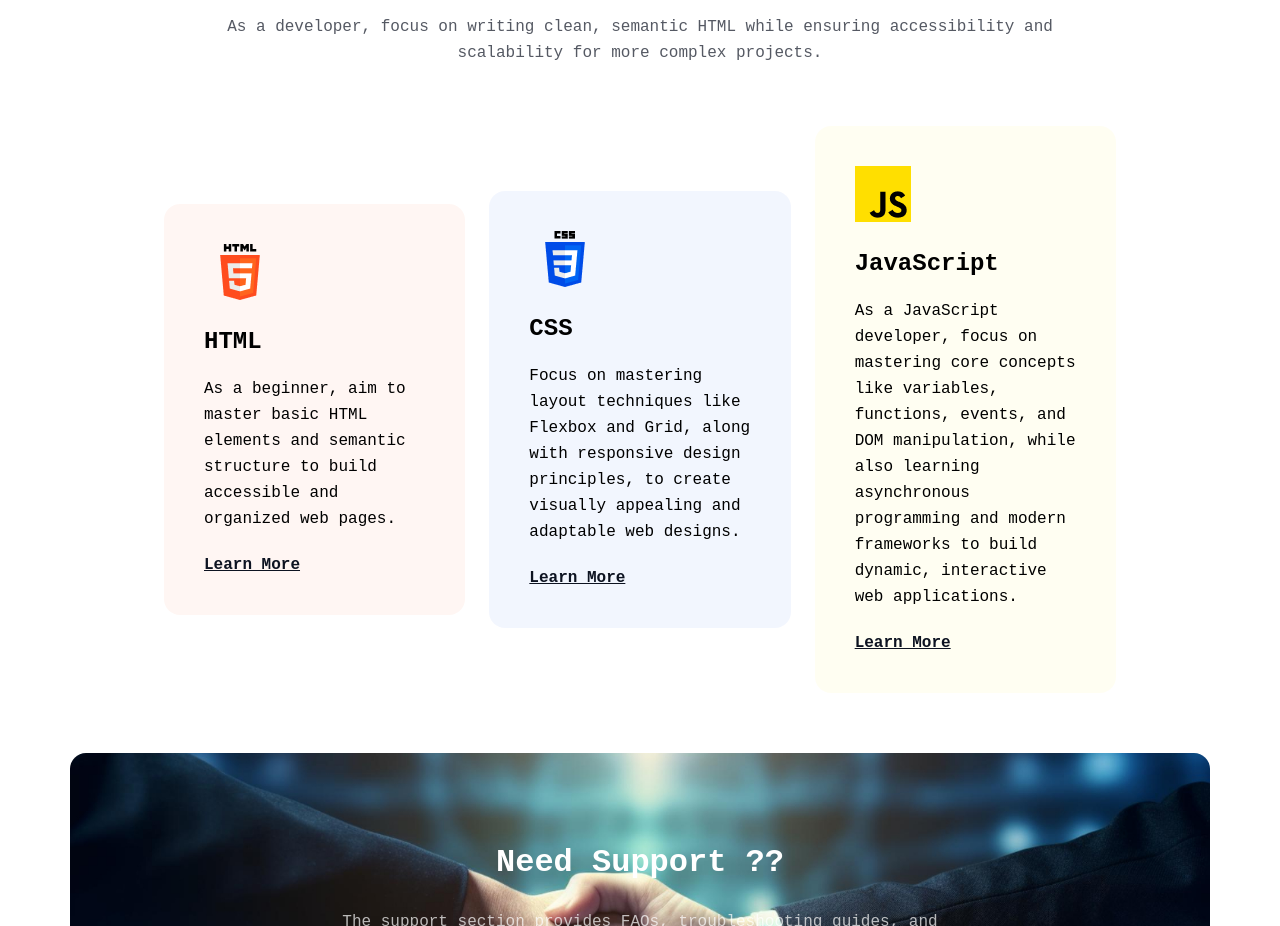
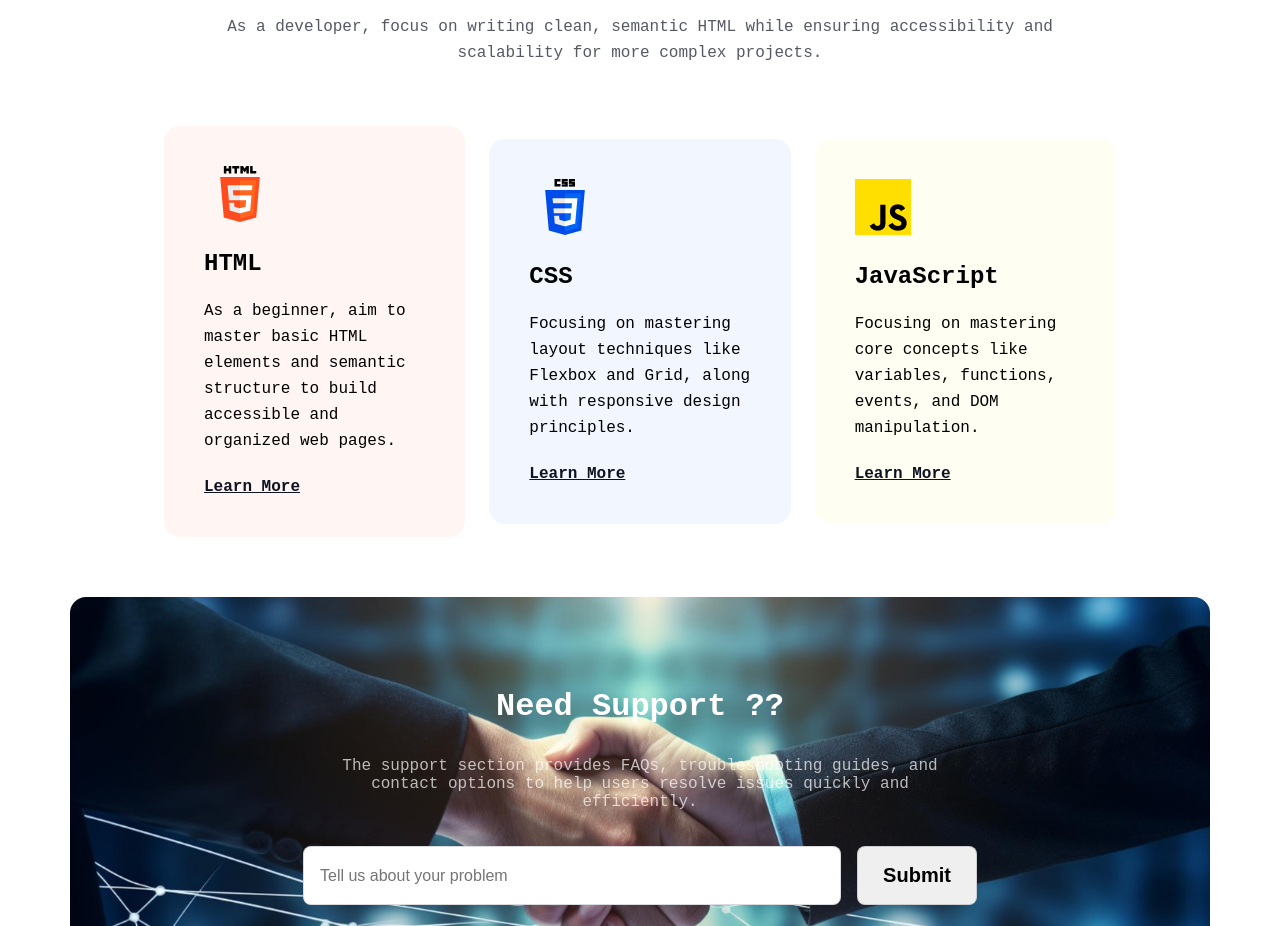
Before and after one commit to subinspectormazed/web-design-1st-assignment, a plain HTML site: page index.html in a window 1280 px wide. Shown: the part 3860-4786 px from the top of the page. Drawn offline with Linux system fonts and the light colour scheme; a web font is replaced by a local one.

Commit message:
why web developement page update

```diff
--- a/index.html
+++ b/index.html
@@ -25,19 +25,22 @@
           practicing, I'll be well on my way to achieving my goal of becoming a
           developer!
         </p>
-        <a href="#contact"><button class="btn-all btn-contact">Contact With Me</button></a>
+        <a href="#contact"
+          ><button class="btn-all btn-contact">Contact With Me</button></a
+        >
       </div>
     </header>
 
     <!-- Goal Section Starts from Here -->
 
-    <main class="goal">
+    <main>
+      <div class="goal">
         <section class="goal-content">
           <h1 class="goal-title dark-1">Why Web Development??</h1>
           <p class="goal-description dark-2">
             Web development is essential because it allows businesses,
-          organizations, and individuals to create and maintain websites and web
-          applications.
+            organizations, and individuals to create and maintain websites and
+            web applications.
           </p>
           <div class="goal-details">
             <div class="objective">
@@ -46,11 +49,14 @@
                   I will Do Coding and Change The World
                 </h2>
                 <p class="objective-description dark-2">
-                With the right skills and passion, I can build technologies that
-                solve global challenges, improve lives, and shape the future.
-                Trying to keep this energy, and I can truly change the world!
+                  With the right skills and passion, I can build technologies
+                  that solve global challenges, improve lives, and shape the
+                  future. Trying to keep this energy, and I can truly change the
+                  world!
                 </p>
-              <a href="#contact"><button class="secondary-btn btn-all">Learn More</button></a>
+                <a href="#contact"
+                  ><button class="secondary-btn btn-all">Learn More</button></a
+                >
               </div>
               <div>
                 <img
@@ -76,8 +82,8 @@
                 <p class="objective-description dark-2">
                   By creating modern web systems, I can improve accessibility,
                   efficiency, and convenience for people in countless ways. My
-                work could streamline processes, provide new opportunities, and
-                make a positive difference in many lives.
+                  work could streamline processes, provide new opportunities,
+                  and make a positive difference in many lives.
                 </p>
                 <button class="secondary-btn btn-all">Learn More</button>
               </div>
@@ -89,9 +95,10 @@
                   I will Do Coding and Change The World
                 </h2>
                 <p class="objective-description dark-2">
-                With the right skills and passion, I can build technologies that
-                solve global challenges, improve lives, and shape the future.
-                Trying to keep this energy, and I can truly change the world!
+                  With the right skills and passion, I can build technologies
+                  that solve global challenges, improve lives, and shape the
+                  future. Trying to keep this energy, and I can truly change the
+                  world!
                 </p>
                 <button class="secondary-btn btn-all">Learn More</button>
               </div>
@@ -105,6 +112,7 @@
             </div>
           </div>
         </section>
+      </div>
 
       <!-- Inspiration section starts from here -->
 
@@ -148,9 +156,8 @@
             <img class="img" src="assets/css.png" alt="" />
             <h2 class="target-title">CSS</h2>
             <p class="target-description">
-              Focus on mastering layout techniques like Flexbox and Grid, along
-              with responsive design principles, to create visually appealing
-              and adaptable web designs.
+              Focusing on mastering layout techniques like Flexbox and Grid, along
+              with responsive design principles.
             </p>
             <a href="">Learn More</a>
           </div>
@@ -158,10 +165,8 @@
             <img src="assets/js.png" alt="" />
             <h2 class="target-title">JavaScript</h2>
             <p class="target-description">
-              As a JavaScript developer, focus on mastering core concepts like
-              variables, functions, events, and DOM manipulation, while also
-              learning asynchronous programming and modern frameworks to build
-              dynamic, interactive web applications.
+              Focusing on mastering core concepts like
+              variables, functions, events, and DOM manipulation.
             </p>
             <a href="">Learn More</a>
           </div>
--- a/styles/styles.css
+++ b/styles/styles.css
@@ -66,6 +66,12 @@
 }
 
 /* Goal section style */
+.goal {
+  display: flex;
+  flex-direction: column;
+  align-items: center;
+  text-align: center;
+}
 
 .goal-content {
   margin: 74px 152px 0 148px;
@@ -76,9 +82,6 @@
 }
 
 .goal-details {
-  display: flex;
-  justify-content: center;
-  flex-direction: column;
   padding: 48px;
   max-width: 852px;
 }
@@ -88,7 +91,6 @@
   font-weight: 800;
   line-height: 37px;
   margin: 0 47px 24px 47px;
-  text-align: center;
 }
 
 .goal-description {
@@ -227,8 +229,8 @@ iframe {
 .target-content .box {
   padding: 40px;
   border-radius: 16px;
-  background: rgba(182, 17, 97, 0.826);
   margin: 12px;
+  min-height: 305px;
 }
 
 .target-content .img {
```
Lines whose indentation alone changed are shown as unchanged.
